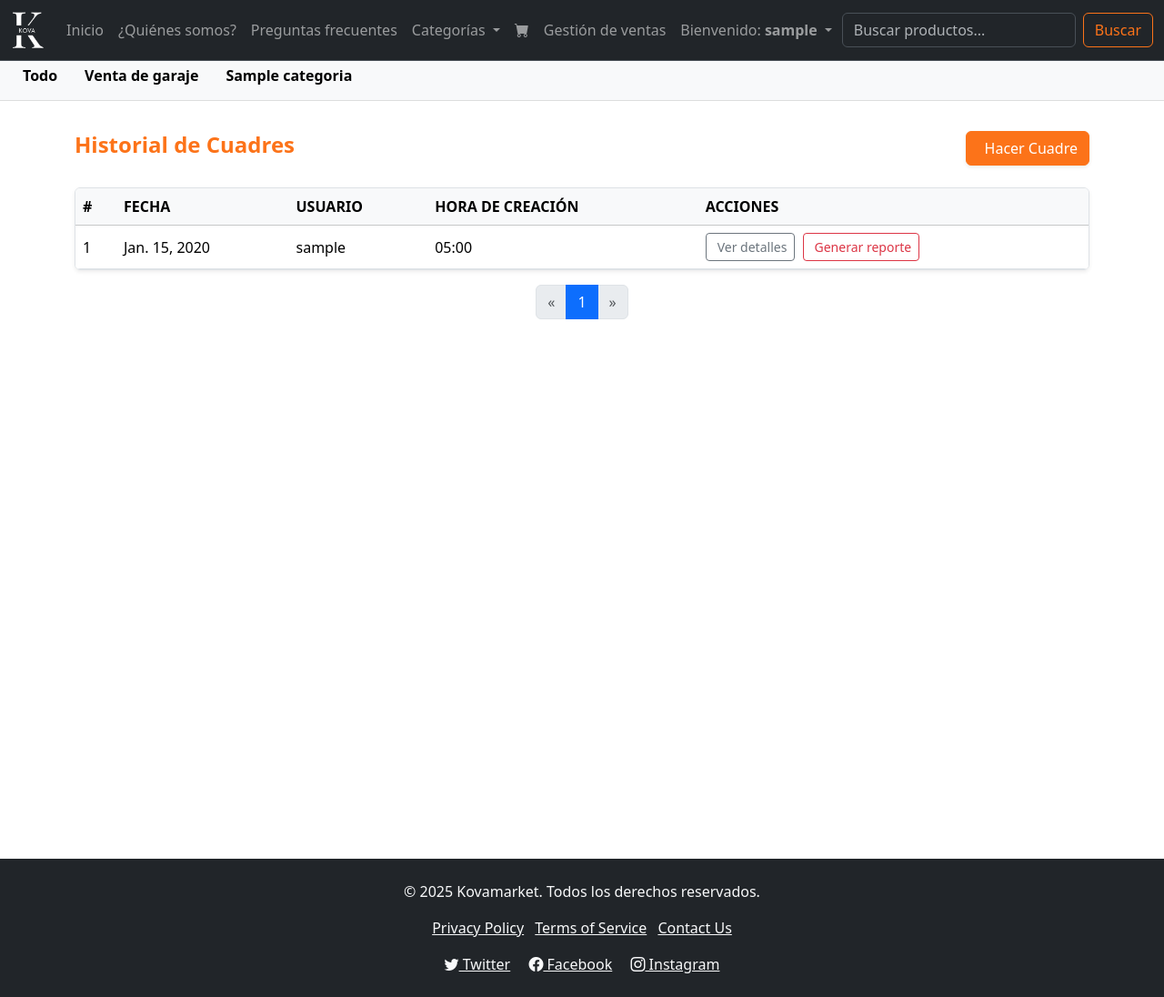
After one commit to ElenaHS/Kovamarket, a Django app: page /cuadre/ in a window 1280 px wide. The commit adds this page. Shown: the whole page at 91% size. Run offline with Django 5.2, Linux system fonts and the light colour scheme; a user stored in the database is signed in; tables that the repository leaves empty hold one stand-in row (values such as "Sample post").

Commit message:
Modulo para generar  cuadre diario

```diff
--- a/Tienda/models.py
+++ b/Tienda/models.py
@@ -262,7 +262,7 @@ class VentaTemporalItem(models.Model):
 
 # Modelo para hacer el cuadre
 class Cuadre(models.Model):
-    fecha = models.DateField(unique=True)
+    fecha = models.DateField()
     usuario = models.ForeignKey(User, on_delete=models.CASCADE)
     creado_en = models.DateTimeField(auto_now_add=True)
 
--- /dev/null
+++ b/Tienda/templates/listar_cuadre.html
@@ -0,0 +1,107 @@
+{% extends 'base.html' %}
+
+{% block content %}
+<div class="container mt-5">
+
+    <!-- Encabezado -->
+    <div class="d-flex justify-content-between align-items-center mb-4">
+        <h4 class="fw-bold text-kova">Historial de Cuadres</h4>
+        <a href="{% url 'generar_cuadre' %}" class="btn btn-kova shadow-sm">
+            <i class="fas fa-plus-circle me-2"></i> Hacer Cuadre
+        </a>
+    </div>
+
+    {% if cuadres %}
+    <div class="table-responsive shadow-sm border rounded">
+        <table class="table table-hover align-middle mb-0">
+            <thead class="table-light text-uppercase text-secondary">
+                <tr>
+                    <th>#</th>
+                    <th>Fecha</th>
+                    <th>Usuario</th>
+                    <th>Hora de creación</th>
+                    <th>Acciones</th>
+                </tr>
+            </thead>
+            <tbody>
+                {% for cuadre in cuadres %}
+                <tr>
+                    <td>{{ cuadre.id }}</td>
+                    <td>{{ cuadre.fecha }}</td>
+                    <td>{{ cuadre.usuario.username }}</td>
+                    <td>{{ cuadre.creado_en|date:"H:i" }}</td>
+                    <td>
+    <a href="{% url 'detalle_cuadre' cuadre.id %}" class="btn btn-outline-secondary btn-sm">
+        <i class="fas fa-eye me-1"></i> Ver detalles
+    </a>
+    <a href="{% url 'reporte_cuadre_pdf' cuadre.id %}" class="btn btn-outline-danger btn-sm ms-1">
+        <i class="fas fa-file-pdf me-1"></i> Generar reporte
+    </a>
+</td>
+                </tr>
+                {% endfor %}
+            </tbody>
+        </table>
+    </div>
+
+    <!-- Paginación -->
+    <div class="d-flex justify-content-center p-3">
+        <nav>
+            <ul class="pagination">
+                {% if cuadres.has_previous %}
+                    <li class="page-item"><a class="page-link" href="?page={{ cuadres.previous_page_number }}">&laquo;</a></li>
+                {% else %}
+                    <li class="page-item disabled"><span class="page-link">&laquo;</span></li>
+                {% endif %}
+
+                {% for num in cuadres.paginator.page_range %}
+                    <li class="page-item {% if cuadres.number == num %}active{% endif %}">
+                        <a class="page-link" href="?page={{ num }}">{{ num }}</a>
+                    </li>
+                {% endfor %}
+
+                {% if cuadres.has_next %}
+                    <li class="page-item"><a class="page-link" href="?page={{ cuadres.next_page_number }}">&raquo;</a></li>
+                {% else %}
+                    <li class="page-item disabled"><span class="page-link">&raquo;</span></li>
+                {% endif %}
+            </ul>
+        </nav>
+    </div>
+
+    {% else %}
+    <div class="card shadow-sm">
+        <div class="card-body">
+            <p class="text-muted mb-0">
+                <i class="fas fa-info-circle me-2"></i>
+                Aún no se ha generado ningún cuadre.
+            </p>
+        </div>
+    </div>
+    {% endif %}
+</div>
+
+<!-- Estilos -->
+<style>
+    .btn-kova {
+        background-color: #fc7319;
+        color: white;
+        border: 1px solid #fc7319;
+        transition: background-color 0.3s ease, color 0.3s ease;
+    }
+
+    .btn-kova:hover {
+        background-color: #e36512;
+        border-color: #e36512;
+        color: white;
+    }
+
+    .text-kova {
+        color: #fc7319;
+    }
+
+    .table th, .table td {
+        vertical-align: middle;
+    }
+</style>
+{% endblock %}
--- a/Tienda/templates/nueva_venta.html
+++ b/Tienda/templates/nueva_venta.html
@@ -5,6 +5,7 @@
 
 {% block content %}
 <div class="container mt-4">
+
 
     <!-- Mensajes -->
     {% if messages %}
--- a/Tienda/urls.py
+++ b/Tienda/urls.py
@@ -29,6 +29,11 @@ from .views import (
     detalle_venta,
     generar_reporte_pdf,
     error_permisos,
+    detalle_cuadre,
+    generar_cuadre,
+    listar_cuadre,
+    generar_pdf_reporte_cuadre,
+
 )
 
 urlpatterns = [
@@ -62,6 +67,12 @@ urlpatterns = [
     path('ventas/nueva/', nueva_venta, name='nueva_venta'),
     path('ventas/<int:venta_id>/detalle/', detalle_venta, name='detalle_venta'),
     path('ventas/reporte_pdf/', generar_reporte_pdf, name='generar_reporte_pdf'),
+    path('cuadre/<int:cuadre_id>/', detalle_cuadre, name='detalle_cuadre'),
+    path('cuadre/generar/', generar_cuadre, name='generar_cuadre'),
+    path('cuadre/', listar_cuadre, name='listar_cuadre'),
+    path('cuadre/<int:cuadre_id>/reporte/', generar_pdf_reporte_cuadre, name='reporte_cuadre_pdf'),
+
+
     # path('gastos/nuevo/', nuevo_gasto, name='nuevo_gasto'),
 
     # Manejo de errores
--- a/Tienda/views.py
+++ b/Tienda/views.py
@@ -1,7 +1,7 @@
 from django.core.paginator import Paginator
 from django.contrib.auth.decorators import login_required
 from django.shortcuts import render, get_object_or_404, redirect
-from .models import Categoria, Producto, Pregunta, Carrito, CarritoItem, Venta, VentaItem, VentaTemporal, VentaTemporalItem
+from .models import Categoria, Producto, Pregunta, Carrito, CarritoItem, Venta, VentaItem, VentaTemporal, VentaTemporalItem, Cuadre, CuadreDetalle, Entrada
 from .forms import VentaForm, VentaItemForm
 from django.contrib.auth.forms import UserCreationForm, AuthenticationForm
 from django.contrib import messages
@@ -18,6 +18,18 @@ from django.http import HttpResponse
 from django.template.loader import get_template
 from decimal import Decimal
 from datetime import datetime
+from django.db.models import Sum
+from functools import wraps
+
+
+
+def permiso_dependiente_o_superusuario(view_func):
+    @wraps(view_func)
+    def _wrapped_view(request, *args, **kwargs):
+        if request.user.is_authenticated and (request.user.is_superuser or request.user.groups.filter(name='Dependiente').exists()):
+            return view_func(request, *args, **kwargs)
+        return redirect('error_permisos')
+    return _wrapped_view
 
 
 
@@ -252,18 +264,6 @@ def buscar_productos(request):
 
 
 
-# Solo usuarios del grupo "dependienta"
-def es_dependienta(user):
-    return user.groups.filter(name='dependienta').exists()
-
-
-# Solo superusuarios
-def solo_superusuario(view_func):
-    def _wrapped_view(request, *args, **kwargs):
-        if not request.user.is_superuser:
-            return redirect('error_permisos')
-        return view_func(request, *args, **kwargs)
-    return login_required(_wrapped_view)
 
 
 # Error de permisos
@@ -273,22 +273,30 @@ def error_permisos(request):
 
 
 # Vista para gestionar las ventas
-solo_superusuario
+@permiso_dependiente_o_superusuario
 @login_required
 def gestionar_venta(request):
-    ventas_lista = Venta.objects.filter(dependienta=request.user).order_by('-fecha')
-    paginator = Paginator(ventas_lista, 20)  # Cambia el 20 si deseas más o menos ventas por página
+    if request.user.is_superuser:
+        ventas_lista = Venta.objects.all().order_by('-fecha')
+    else:
+        ventas_lista = Venta.objects.filter(dependienta=request.user).order_by('-fecha')
+
+    paginator = Paginator(ventas_lista, 20)  # Puedes ajustar la cantidad por página
     page_number = request.GET.get("page")
     ventas = paginator.get_page(page_number)
+
     return render(request, 'gestionar_venta.html', {'ventas': ventas})
 
 
-
 # Vista para detalle de venta
-@solo_superusuario
+@permiso_dependiente_o_superusuario
 @login_required
 def detalle_venta(request, venta_id):
-    venta = get_object_or_404(Venta, id=venta_id, dependienta=request.user)
+    if request.user.is_superuser:
+        venta = get_object_or_404(Venta, id=venta_id)
+    else:
+        venta = get_object_or_404(Venta, id=venta_id, dependienta=request.user)
+
     items = venta.items.select_related('producto')
 
     # Calcular subtotal según forma de pago
@@ -304,9 +312,9 @@ def detalle_venta(request, venta_id):
         'items': items
     })
 
+
 # Vista para exportar a pdf
-@solo_superusuario
-@login_required
+@permiso_dependiente_o_superusuario
 def generar_reporte_pdf(request):
     filtro = request.GET.get('filtro')
     valor = request.GET.get('valor')
@@ -357,33 +365,47 @@ def generar_reporte_pdf(request):
     return response
 
 
-def filtrar_ventas_por_filtro(filtro, valor):
+@login_required
+@permiso_dependiente_o_superusuario
+
+def filtrar_ventas_por_filtro(filtro, valor, user):
+    """
+    Filtra las ventas por tipo de filtro y usuario.
+    - Superusuarios ven todas las ventas.
+    - Usuarios del grupo 'Dependiente' solo ven sus propias ventas.
+    """
     if not filtro or not valor:
-        return Venta.objects.none()  # No se proporciona filtro o valor
+        return Venta.objects.none()  # Si falta información, no devuelve nada
+
+    ventas = Venta.objects.all()
+
+    # Filtrar por usuario si no es superusuario
+    if not user.is_superuser:
+        ventas = ventas.filter(dependienta=user)
 
     try:
         if filtro == 'dia':
-            fecha = datetime.strptime(valor, '%Y-%m-%d')
-            return Venta.objects.filter(fecha__date=fecha.date())
+            fecha = datetime.strptime(valor, '%Y-%m-%d').date()
+            ventas = ventas.filter(fecha__date=fecha)
 
         elif filtro == 'mes':
             año, mes = map(int, valor.split('-'))
-            return Venta.objects.filter(fecha__year=año, fecha__month=mes)
+            ventas = ventas.filter(fecha__year=año, fecha__month=mes)
 
         elif filtro == 'año':
             año = int(valor)
-            return Venta.objects.filter(fecha__year=año)
+            ventas = ventas.filter(fecha__year=año)
 
     except Exception as e:
         print(f"Error en filtrado: {e}")
         return Venta.objects.none()
 
-
+    return ventas.order_by('-fecha')
 
 
 # Vista para la nueva venta
 @login_required
-@solo_superusuario
+@permiso_dependiente_o_superusuario
 def nueva_venta(request):
     # Obtener o crear una venta temporal por usuario
     venta_temp, _ = VentaTemporal.objects.get_or_create(dependienta=request.user)
@@ -465,7 +487,7 @@ def nueva_venta(request):
 
 # Vista para agregar un producto (evita doble procesamiento)
 @login_required
-@solo_superusuario
+@permiso_dependiente_o_superusuario
 def agregar_producto_venta(request, producto_id):
     if request.method == "POST":
         venta_temp, _ = VentaTemporal.objects.get_or_create(dependienta=request.user)
@@ -489,7 +511,7 @@ def agregar_producto_venta(request, producto_id):
 
 # Aumentar cantidad de un producto en la venta temporal
 @login_required
-@solo_superusuario
+@permiso_dependiente_o_superusuario
 def aumentar_cantidad_venta(request, item_id):
     item = get_object_or_404(VentaTemporalItem, id=item_id, venta_temporal__dependienta=request.user)
 
@@ -504,7 +526,7 @@ def aumentar_cantidad_venta(request, item_id):
 
 # Disminuir cantidad de un producto en la venta temporal
 @login_required
-@solo_superusuario
+@permiso_dependiente_o_superusuario
 def disminuir_cantidad_venta(request, item_id):
     item = get_object_or_404(VentaTemporalItem, id=item_id, venta_temporal__dependienta=request.user)
 
@@ -519,6 +541,7 @@ def disminuir_cantidad_venta(request, item_id):
 
 # Vista para cancelar la venta
 @login_required
+@permiso_dependiente_o_superusuario
 
 def cancelar_venta(request):
     if request.method == "POST":
@@ -533,6 +556,140 @@ def cancelar_venta(request):
     return redirect("gestionar_venta")
 
 
+
+
+
+# Vista para realizar cuadre del d'ia
+@login_required
+@permiso_dependiente_o_superusuario
+def generar_cuadre(request):
+    hoy = timezone.now().date()
+
+    productos = Producto.objects.all()
+    cuadre = Cuadre.objects.create(fecha=hoy, usuario=request.user)
+
+    for producto in productos:
+        entradas_dia = Entrada.objects.filter(producto=producto, fecha_entrada__date=hoy)
+        total_entradas = entradas_dia.aggregate(total=Sum("nueva_cantidad"))["total"] or 0
+
+        ventas_dia = Venta.objects.filter(fecha__date=hoy)
+        items_producto = VentaItem.objects.filter(venta__in=ventas_dia, producto=producto)
+
+        cantidad_gasto = items_producto.filter(venta__forma_pago="gasto").aggregate(
+            total=Sum("cantidad")
+        )["total"] or 0
+        precio_gasto = producto.precio
+        importe_gasto = cantidad_gasto * precio_gasto
+
+        cantidad_transferencia = items_producto.filter(venta__forma_pago="transferencia").aggregate(
+            total=Sum("cantidad")
+        )["total"] or 0
+        precio_transferencia = producto.precio
+        importe_transferencia = cantidad_transferencia * precio_transferencia
+
+        cantidad_efectivo = items_producto.filter(venta__forma_pago="efectivo").aggregate(
+            total=Sum("cantidad")
+        )["total"] or 0
+        precio_efectivo = producto.precio_efectivo
+        importe_efectivo = cantidad_efectivo * precio_efectivo
+
+        importe_total_producto = importe_transferencia + importe_efectivo
+
+        total_vendido = cantidad_gasto + cantidad_transferencia + cantidad_efectivo
+        cantidad_inicial = producto.cantidad + total_vendido - total_entradas
+        cantidad_final = producto.cantidad
+
+        # Opcional: prints de depuración
+        print(f"Producto: {producto.nombre}")
+        print(f"  Entradas: {total_entradas}")
+        print(f"  Vendido: {total_vendido}")
+        print(f"  Final: {cantidad_final}")
+
+        CuadreDetalle.objects.create(
+            cuadre=cuadre,
+            producto=producto,
+            cantidad_inicial=cantidad_inicial,
+            entradas=total_entradas,
+            cantidad_gasto=cantidad_gasto,
+            precio_unitario_gasto=precio_gasto,
+            importe_gasto=importe_gasto,
+            cantidad_transferencia=cantidad_transferencia,
+            precio_unitario_transferencia=precio_transferencia,
+            importe_transferencia=importe_transferencia,
+            cantidad_efectivo=cantidad_efectivo,
+            precio_unitario_efectivo=precio_efectivo,
+            importe_efectivo=importe_efectivo,
+            importe_total_producto=importe_total_producto,
+            cantidad_final=cantidad_final,
+        )
+
+    messages.success(request, f"✅ Cuadre generado exitosamente para el día {hoy}.")
+    return redirect("detalle_cuadre", cuadre.id)
+
+
+
+@login_required
+@permiso_dependiente_o_superusuario
+def detalle_cuadre(request, cuadre_id):
+    cuadre = get_object_or_404(Cuadre, id=cuadre_id)
+    detalles = cuadre.detalles.select_related('producto').all()
+
+    context = {
+        'cuadre': cuadre,
+        'detalles': detalles,
+    }
+    return render(request, 'detalle_cuadre.html', context)
+
+
+
+@login_required
+@permiso_dependiente_o_superusuario
+def listar_cuadre(request):
+    cuadres_lista = Cuadre.objects.select_related('usuario').order_by('-fecha', '-creado_en')
+    paginator = Paginator(cuadres_lista, 10)  # 10 cuadres por página
+
+    page_number = request.GET.get('page')
+    cuadres = paginator.get_page(page_number)
+
+    context = {
+        'cuadres': cuadres,
+    }
+    return render(request, 'listar_cuadre.html', context)
+
+
+
+# Vista para generar el reporte del cuadre en pdf
+@login_required
+@permiso_dependiente_o_superusuario
+def generar_pdf_reporte_cuadre(request, cuadre_id):
+    cuadre = get_object_or_404(Cuadre, id=cuadre_id)
+    detalles = cuadre.detalles.select_related('producto').all()
+
+    total_efectivo = detalles.aggregate(suma=Sum('importe_efectivo'))['suma'] or 0
+    total_transferencia = detalles.aggregate(suma=Sum('importe_transferencia'))['suma'] or 0
+    total_gasto = detalles.aggregate(suma=Sum('importe_gasto'))['suma'] or 0
+    total_general = total_efectivo + total_transferencia
+
+    context = {
+        'cuadre': cuadre,
+        'detalles': detalles,
+        'ahora': timezone.now(),
+        'request': request,
+        'total_efectivo': total_efectivo,
+        'total_transferencia': total_transferencia,
+        'total_gasto': total_gasto,
+        'total_general': total_general,
+    }
+
+    template = get_template('reporte_cuadre_pdf.html')
+    html = template.render(context)
+    response = HttpResponse(content_type='application/pdf')
+    response['Content-Disposition'] = f'filename="reporte_cuadre_{cuadre.fecha}_{cuadre.id}.pdf"'
+
+    pisa_status = pisa.CreatePDF(html, dest=response)
+    if pisa_status.err:
+        return HttpResponse('Ocurrió un error al generar el PDF', status=500)
+    return response
 
 
 # # Vista para registrar un nuevo gasto
```
Also changed, not shown: Tienda/admin.py (+50 -1 lines), Tienda/templates/detalle_cuadre.html (added, +55 -0 lines), Tienda/templates/gestionar_venta.html (+8 -0 lines), Tienda/templates/reporte_cuadre_pdf.html (added, +131 -0 lines), Tienda/migrations/0028_cuadre_cuadredetalle.py (added), Tienda/migrations/0029_alter_cuadre_fecha.py (added).
